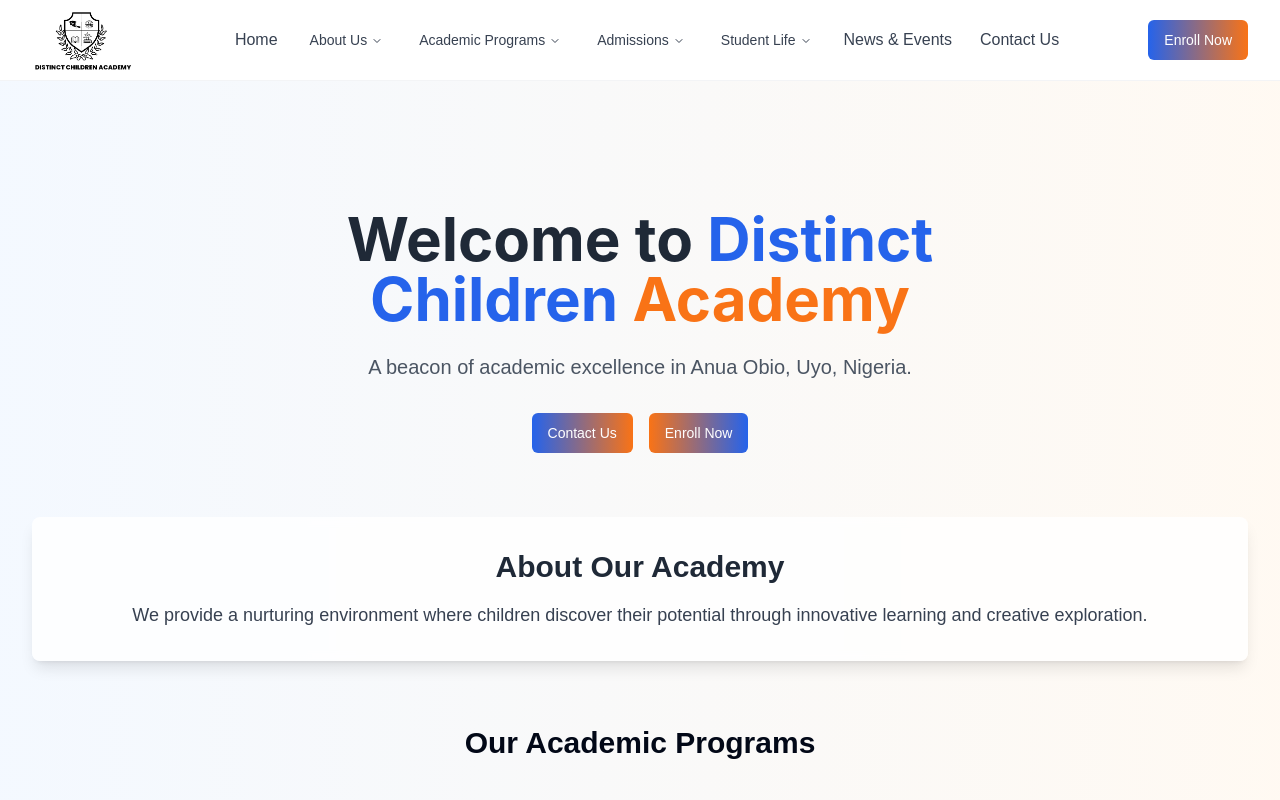
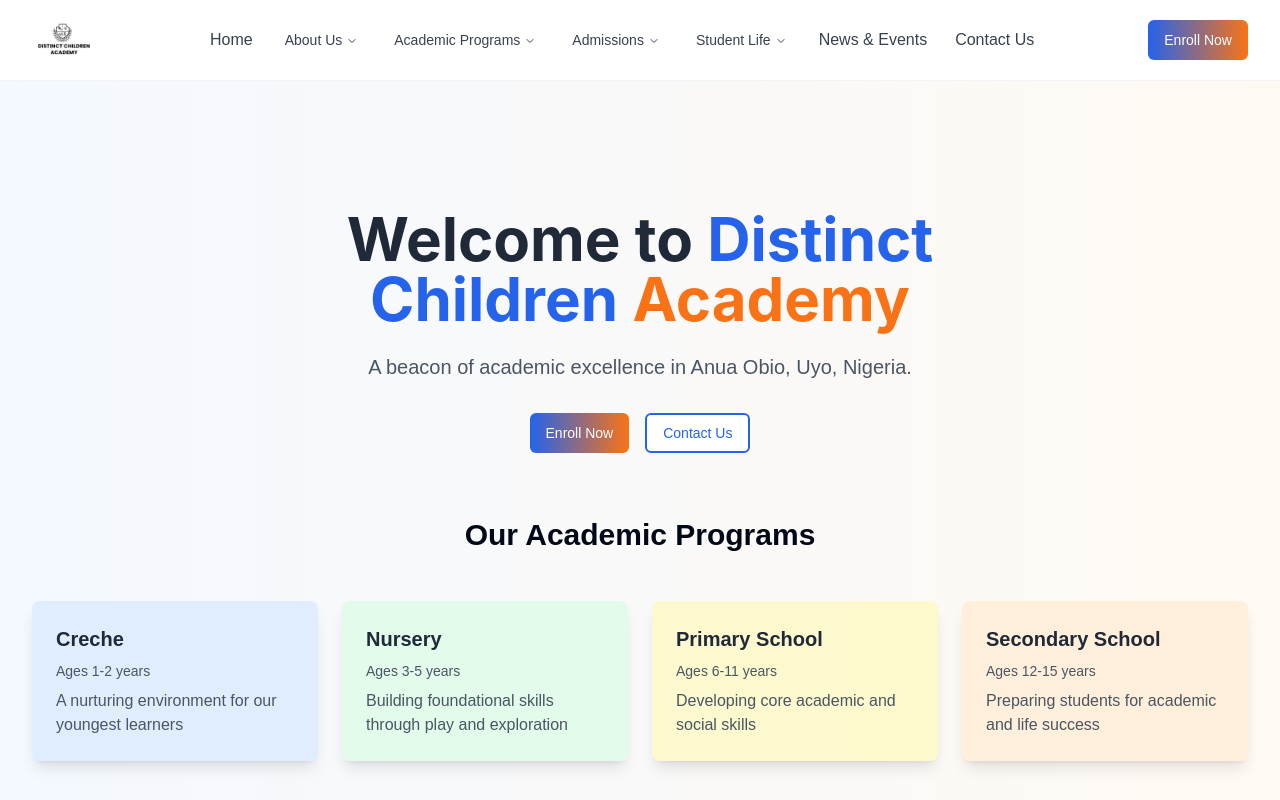
Before and after one commit to distinctchildrenacademy/distinct-43d10b72, a React (Vite) app: page / in a window 1280 px wide. Shown: the top 800 px of the page. Built offline with nearby package versions, Linux system fonts and the light colour scheme; a web font is replaced by a local one.

Commit message:
feat: Update hero section and header
- Reorder buttons in hero section.
- Style contact us button.
- Remove "About Our Academy" section.
- Update header logo.
- Remove "Learn More" buttons from programs.

```diff
--- a/src/components/Header.tsx
+++ b/src/components/Header.tsx
@@ -155,9 +155,9 @@ const Header = () => {
           <div className="flex items-center">
             <a href="#" className="flex items-center">
               <img
-                src="/lovable-uploads/f08a3488-6e8a-4994-86c5-ff897d2d2c60.png"
+                src="/lovable-uploads/32dbe30c-5fea-4791-ad85-7d5eb50ae1c2.png"
                 alt="Distinct Children Academy"
-                className="h-16 w-auto mr-3"
+                className="h-16 w-auto"
               />
             </a>
           </div>
--- a/src/components/HeroSection.tsx
+++ b/src/components/HeroSection.tsx
@@ -17,25 +17,17 @@ const HeroSection = () => {
             A beacon of academic excellence in Anua Obio, Uyo, Nigeria.
           </p>
           <div className="flex flex-wrap justify-center gap-4 pt-2">
+            <Link to="/programs">
+              <Button className="bg-gradient-to-r from-blue-600 to-orange-500 hover:from-blue-700 hover:to-orange-600 text-white">
+                Enroll Now
+              </Button>
+            </Link>
             <Link to="/contact">
-              <Button className="bg-gradient-to-r from-blue-600 to-orange-500 hover:from-blue-700 hover:to-orange-600 text-white">
+              <Button variant="outline" className="border-2 border-blue-600 text-blue-600 hover:bg-blue-50">
                 Contact Us
               </Button>
             </Link>
-            <Link to="/programs">
-              <Button className="bg-gradient-to-r from-orange-500 to-blue-600 hover:from-orange-600 hover:to-blue-700 text-white">
-                Enroll Now
-              </Button>
-            </Link>
           </div>
-        </div>
-
-        {/* About Our Academy Section */}
-        <div className="mt-16 bg-white/80 backdrop-blur-sm rounded-lg p-8 shadow-lg">
-          <h2 className="text-2xl md:text-3xl font-bold text-gray-800 text-center mb-4">About Our Academy</h2>
-          <p className="text-gray-700 text-center text-lg">
-            We provide a nurturing environment where children discover their potential through innovative learning and creative exploration.
-          </p>
         </div>
 
         {/* Academic Programs Section */}
```
Also changed, not shown: public/lovable-uploads/32dbe30c-5fea-4791-ad85-7d5eb50ae1c2.png (added).
